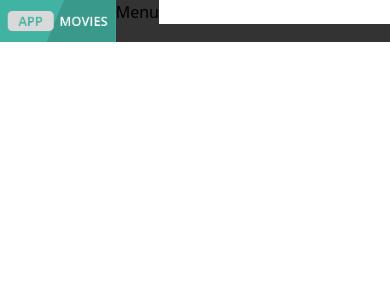
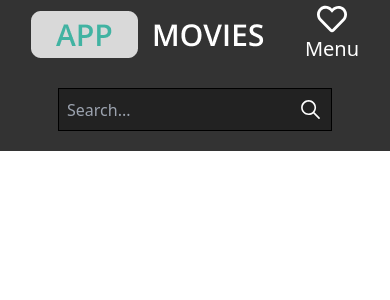
Before and after one commit to NMATech/appmovies_hacktiv8, a React (Vite) app: page / in a window 390 px wide. Shown: the top 300 px of the page. Built offline with nearby package versions, Linux system fonts and the light colour scheme.

Commit message:
adding responsive navbar

```diff
--- a/src/Components/Navbar/Navbar.jsx
+++ b/src/Components/Navbar/Navbar.jsx
@@ -1,19 +1,28 @@
-import logo from "../../assets/logo/Logo Navbar.png";
-import { FaRegHeart } from "react-icons/fa";
+import LogoNav from "./shared/LogoNav";
+import Menu from "./shared/Menu";
+import SearchNav from "./shared/SearchNav";
 
 const Navbar = () => {
   return (
-    <nav className="bg-main-bg_secondary flex">
-      <section>
-        <img src={logo} alt="" />
-      </section>
-      <section>
-        <h1>Menu</h1>
-      </section>
-      <section>
-        <input type="search" />
-      </section>
-    </nav>
+    <>
+      {/* Nav Desktop & Ipad */}
+      <nav className="bg-main-bg_secondary hidden md:flex justify-between pe-3">
+        <section className="flex gap-10">
+          <LogoNav />
+          <Menu />
+        </section>
+        <SearchNav />
+      </nav>
+
+      {/* Nav Mobile */}
+      <nav className="bg-main-bg_secondary flex flex-col md:hidden justify-between items-center gap-5 pb-5">
+        <section className="flex gap-10 py-1">
+          <LogoNav />
+          <Menu />
+        </section>
+        <SearchNav />
+      </nav>
+    </>
   );
 };
 
--- /dev/null
+++ b/src/Components/Navbar/shared/LogoNav.jsx
@@ -0,0 +1,25 @@
+import logo from "../../../assets/logo/Logo Navbar.png";
+import logoMobile from "../../../assets/logo/Logo Footer.png";
+import { useEffect, useState } from "react";
+
+const LogoNav = () => {
+  const [browserWidth, setBrowserWidth] = useState(window.innerWidth);
+
+  useEffect(() => {
+    const handleResize = () => setBrowserWidth(window.innerWidth); // Function set value browser width
+
+    // add event listener resize to winddow
+    window.addEventListener("resize", handleResize);
+
+    // clear event listener when component doesn't used again
+    return () => window.removeEventListener("resize", handleResize);
+  }, []);
+
+  return (
+    <section className="flex justify-center items-center">
+      <img src={browserWidth < 768 ? logoMobile : logo} alt="logo app movies" />
+    </section>
+  );
+};
+
+export default LogoNav;
--- /dev/null
+++ b/src/Components/Navbar/shared/Menu.jsx
@@ -0,0 +1,17 @@
+import { FaRegHeart } from "react-icons/fa";
+
+const Menu = () => {
+  return (
+    <section className="flex justify-center items-center">
+      <a
+        href=""
+        className="w-max flex flex-col justify-center items-center text-white hover:text-rose-500"
+      >
+        <FaRegHeart className="text-[30px]" />
+        <h1 className="text-white text-[20px] font-thin">Menu</h1>
+      </a>
+    </section>
+  );
+};
+
+export default Menu;
--- /dev/null
+++ b/src/Components/Navbar/shared/SearchNav.jsx
@@ -0,0 +1,18 @@
+import { IoIosSearch } from "react-icons/io";
+
+const SearchNav = () => {
+  return (
+    <section className="h-max my-auto bg-main-bg_primary border border-black flex items-center p-2">
+      <input
+        type="text"
+        className="bg-transparent focus:outline-none focus:ring-0 focus:border-transparent text-white"
+        placeholder="Search..."
+      />
+      <button className="">
+        <IoIosSearch className="text-white text-[25px]" />
+      </button>
+    </section>
+  );
+};
+
+export default SearchNav;
```
